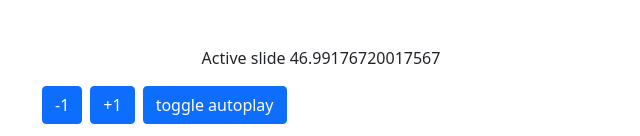
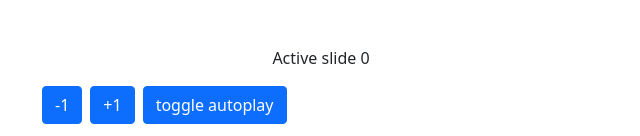
Before and after one commit to KHUJAMUROD/use-state-react, a React (Create React App) app: page / in a window 1280 px wide. Shown: the part 421-557 px from the top of the page, without its empty margins (319-959 px from the left). Built offline with nearby package versions, Linux system fonts and the light colour scheme.

Commit message:
classwork-24-12-2024

```diff
--- a/src/App.js
+++ b/src/App.js
@@ -1,105 +1,107 @@
 import {Component, useState} from 'react';
 import {Container} from 'react-bootstrap';
 import './App.css';
-// class Slider extends Component {
 
-//     constructor(props) {
-//         super(props);
-//         this.state = {
-//             autoplay: false,
-//             slide: 0
-//         }
-//     }
 
-//     changeSlide = (i) => {
-//         this.setState(({slide}) => ({
-//             slide: slide + i
-//         }))
-//     }
+class Slider extends Component {
 
-//     toggleAutoplay = () => {
-//         this.setState(({autoplay}) => ({
-//             autoplay: !autoplay
-//         }))
-//     }
-
-//     render() {
-//         return (
-//             <Container>
-//                 <div className="slider w-50 m-auto">
-//                     <img className="d-block w-100" src="https://www.planetware.com/wpimages/2020/02/france-in-pictures-beautiful-places-to-photograph-eiffel-tower.jpg" alt="slide" />
-//                     <div className="text-center mt-5">Active slide {this.state.slide} <br/> {this.state.autoplay ? 'auto' : null}</div>
-//                     <div className="buttons mt-3">
-//                         <button
-//                             className="btn btn-primary me-2"
-//                             onClick={() => this.changeSlide(-1)}>-1</button>
-//                         <button
-//                             className="btn btn-primary me-2"
-//                             onClick={() => this.changeSlide(1)}>+1</button>
-//                         <button
-//                             className="btn btn-primary me-2"
-//                             onClick={this.toggleAutoplay}>toggle autoplay</button>
-//                     </div>
-//                 </div>
-//             </Container>
-//         )
-//     }
-// }
-
-const calcValue = () =>{
-    console.log('random');
-
-    return Math.random() * (50 - 1) +1;
-
+    constructor(props) {
+        super(props);
+        this.state = {
+            autoplay: false,
+            slide: 0
+        }
     }
 
-const Slider = (props) => {
-
-    const [slide, setSlide] = useState(() => calcValue());
-
-    const [autoplay, setAutoplay] = useState(false);
-
-    // const [state, setState] =useState({slide:0, autoplay: false});
-
-    // function changeSlide(i) {
-    //     setState(state => ({...state, slide: state.slide + i}));
-    // }
-
-    // function toggleAutoplay(i) {
-    //     setState(state => ({...state , autoplay: !state.autoplay}));
-    // }
-
-    function changeSlide(i) {
-        setSlide(slide => slide + i);
+    changeSlide = (i) => {
+        this.setState(({slide}) => ({
+            slide: slide + i
+        }))
     }
 
-    function toggleAutoplay(i) {
-        setAutoplay(autoplay => !autoplay);
+    toggleAutoplay = () => {
+        this.setState(({autoplay}) => ({
+            autoplay: !autoplay
+        }))
     }
 
-
+    render() {
         return (
             <Container>
                 <div className="slider w-50 m-auto">
                     <img className="d-block w-100" src="https://www.planetware.com/wpimages/2020/02/france-in-pictures-beautiful-places-to-photograph-eiffel-tower.jpg" alt="slide" />
-                <div className="text-center mt-5">Active slide {slide} <br/>
-                 {autoplay ? 'auto' : null}
-                 </div>
+                    <div className="text-center mt-5">Active slide {this.state.slide} <br/> {this.state.autoplay ? 'auto' : null}</div>
                     <div className="buttons mt-3">
                         <button
                             className="btn btn-primary me-2"
-                        onClick={() => changeSlide(-1)}>-1</button>
+                            onClick={() => this.changeSlide(-1)}>-1</button>
                         <button
                             className="btn btn-primary me-2"
-                        onClick={() => changeSlide(1)}>+1</button>
+                            onClick={() => this.changeSlide(1)}>+1</button>
                         <button
                             className="btn btn-primary me-2"
-                        onClick={toggleAutoplay}>toggle autoplay</button>
+                            onClick={this.toggleAutoplay}>toggle autoplay</button>
                     </div>
                 </div>
             </Container>
         )
     }
+}
+
+// const calcValue = () =>{
+//     console.log('random');
+
+//     return Math.random() * (50 - 1) +1;
+
+// }
+
+// const Slider = (props) => {
+
+//     const [slide, setSlide] = useState(() => calcValue());
+
+//     const [autoplay, setAutoplay] = useState(false);
+
+//     // const [state, setState] =useState({slide:0, autoplay: false});
+
+//     // function changeSlide(i) {
+//     //     setState(state => ({...state, slide: state.slide + i}));
+//     // }
+
+//     // function toggleAutoplay(i) {
+//     //     setState(state => ({...state , autoplay: !state.autoplay}));
+//     // }
+
+//     function changeSlide(i) {
+//         setSlide(slide => slide + i);
+//     }
+
+//     function toggleAutoplay(i) {
+//         setAutoplay(autoplay => !autoplay);
+//     }
+
+
+//     return (
+//         <Container>
+//             <div className="slider w-50 m-auto">
+//                 <img className="d-block w-100" src="https://www.planetware.com/wpimages/2020/02/france-in-pictures-beautiful-places-to-photograph-eiffel-tower.jpg" alt="slide" />
+//                 <div className="text-center mt-5">Active slide {slide} <br/>
+//                  {autoplay ? 'auto' : null}
+//                  </div>
+//                 <div className="buttons mt-3">
+//                     <button
+//                         className="btn btn-primary me-2"
+//                         onClick={() => changeSlide(-1)}>-1</button>
+//                     <button
+//                         className="btn btn-primary me-2"
+//                         onClick={() => changeSlide(1)}>+1</button>
+//                     <button
+//                         className="btn btn-primary me-2"
+//                         onClick={toggleAutoplay}>toggle autoplay</button>
+//                 </div>
+//             </div>
+//         </Container>
+//     )
+// }
 
 
 function App() {
```
Lines whose indentation alone changed are shown as unchanged.
